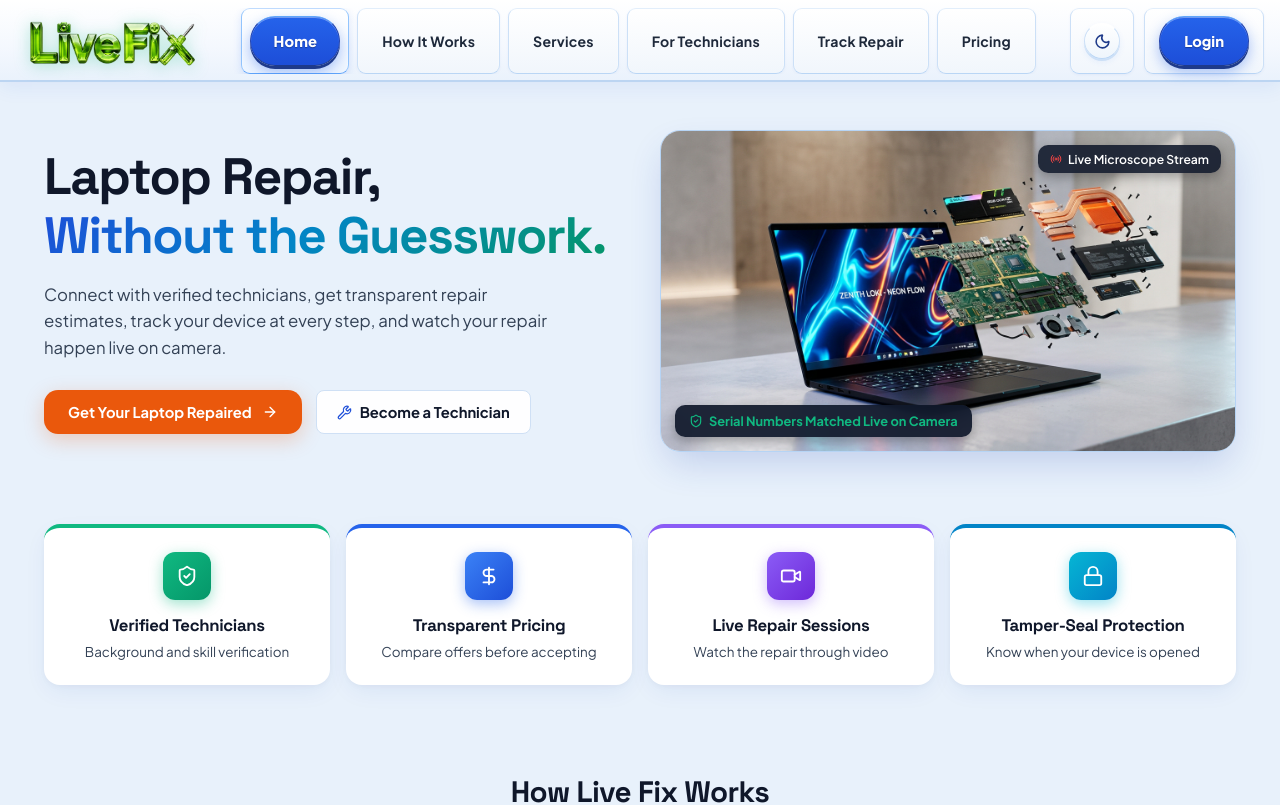
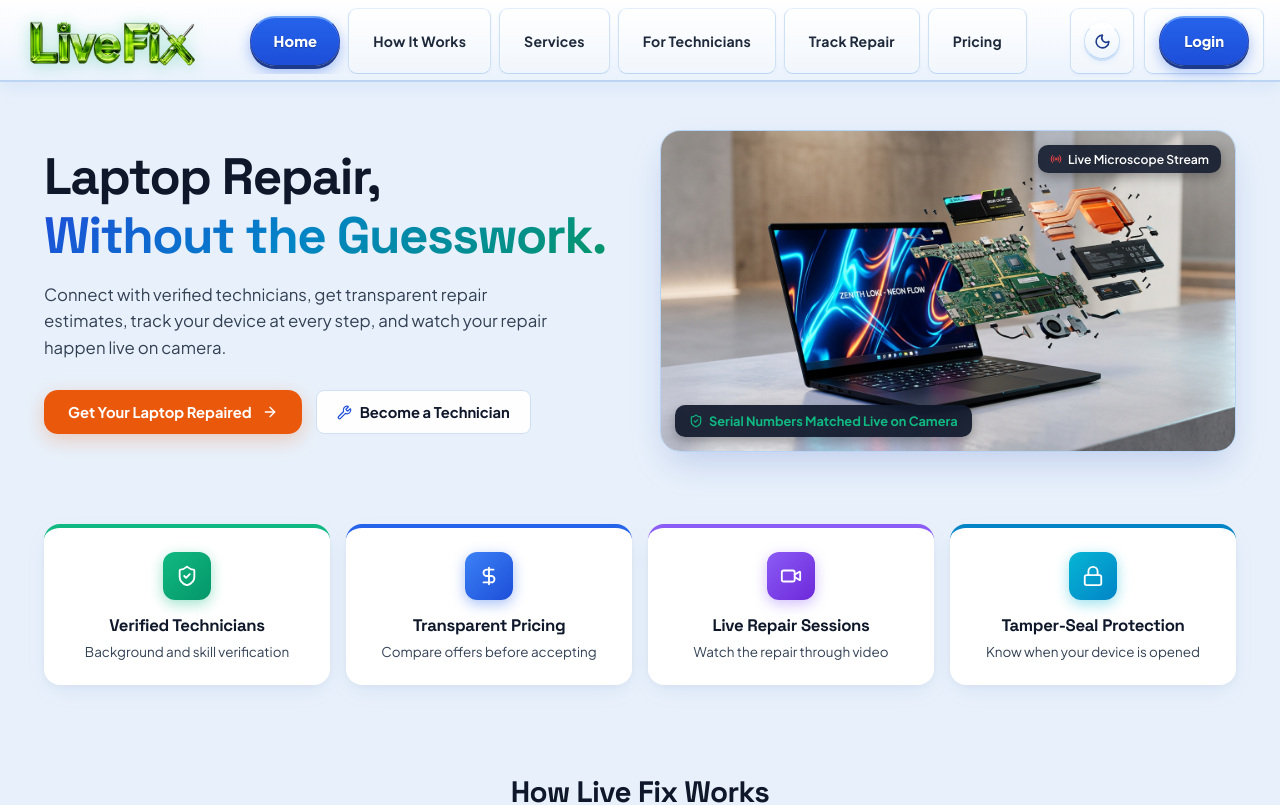
Before and after one commit to shabber0309/hello, a React (Vite) app in the folder frontend/: page / in a window 1280 px wide. Shown: the top 805 px of the page. Built offline with nearby package versions, Linux system fonts and the light colour scheme.

Commit message:
style(navbar): remove outer lined box around active blue button so it stands clean on its own

```diff
--- a/frontend/src/components/layout/Navbar.css
+++ b/frontend/src/components/layout/Navbar.css
@@ -225,11 +225,17 @@
 }
 
 .silicone-bay-item--active {
-  border-color: #93c5fd !important;
-  border-top-color: #bfdbfe !important;
-  border-bottom-color: #60a5fa !important;
-  background: linear-gradient(180deg, #ffffff 0%, #eff6ff 100%) !important;
-  box-shadow: 0 3px 8px rgba(37, 99, 235, 0.15), inset 0 1px 2px #ffffff !important;
+  background: transparent !important;
+  border: none !important;
+  box-shadow: none !important;
+  padding: 0 !important;
+}
+
+.silicone-bay-item--active:hover {
+  background: transparent !important;
+  border: none !important;
+  box-shadow: none !important;
+  transform: translateY(-2px);
 }
 
 /* Inner Navigation Button inside the Individual Bay */
@@ -730,8 +736,16 @@
 }
 
 [data-theme="dark"] .silicone-bay-item--active {
-  border-color: #38bdf8 !important;
-  box-shadow: 0 0 12px rgba(56, 189, 248, 0.3), inset 0 1px 2px rgba(56, 189, 248, 0.2) !important;
+  background: transparent !important;
+  border: none !important;
+  box-shadow: none !important;
+  padding: 0 !important;
+}
+
+[data-theme="dark"] .silicone-bay-item--active:hover {
+  background: transparent !important;
+  border: none !important;
+  box-shadow: none !important;
 }
 
 [data-theme="dark"] .silicone-bay-item .silicone-nav-link {
```
